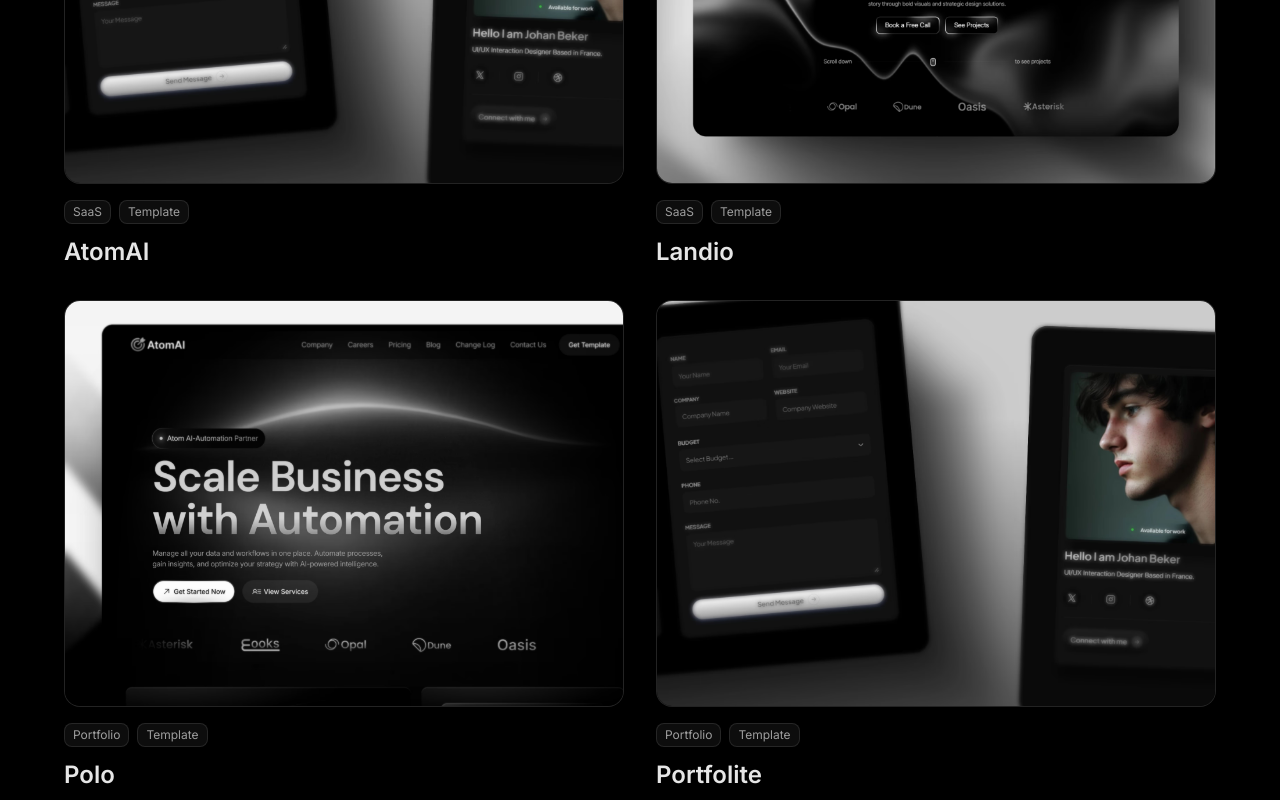
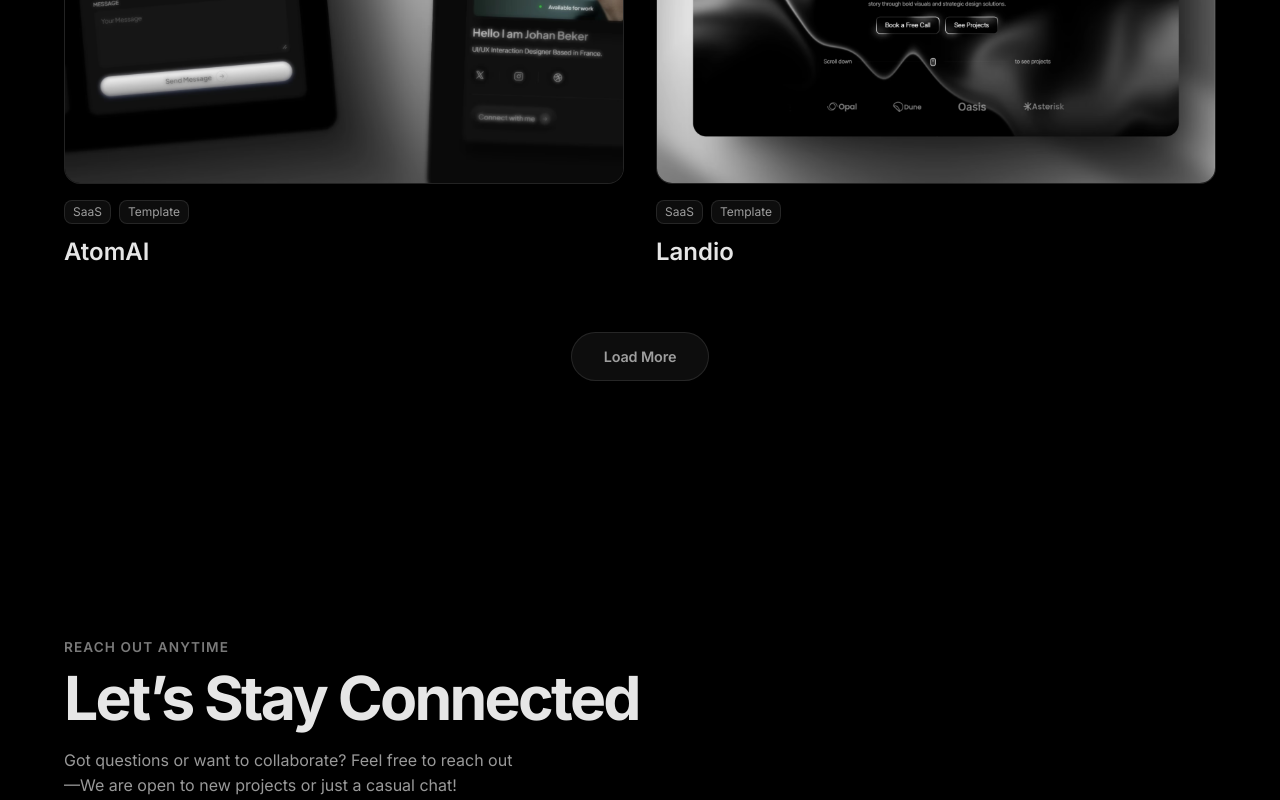
Before and after one commit to MuhammadYousuf10/Portfolio, a Next.js app: page /projects in a window 1280 px wide. Shown: the part 693-1493 px from the top of the page. Built offline with nearby package versions, Linux system fonts and the light colour scheme; what @mui/material-nextjs would draw is missing.

Commit message:
project page fixes

```diff
--- a/src/app/projects/[slug]/page.jsx
+++ b/src/app/projects/[slug]/page.jsx
@@ -101,6 +101,7 @@ const ProjectDetails = () => {
                 <CustomButton
                   text="Contact Me"
                   variant="glass"
+                  onClick={() => router.push("/contact")}
                   icon={<ArrowOutwardIcon fontSize="small" />}
                 />
                 <CustomButton text="Site Preview" variant="outlined" />
--- a/src/app/projects/page.jsx
+++ b/src/app/projects/page.jsx
@@ -1,6 +1,6 @@
 "use client";
 
-import React from "react";
+import React, { useState } from "react";
 import {
   Box,
   Container,
@@ -20,6 +20,14 @@ import { projects, projectsPageData } from "@/data/portfolio";
 
 const ProjectsPage = () => {
   const { header, trustedAvatars } = projectsPageData;
+  const [visibleCount, setVisibleCount] = useState(2);
+
+  const handleLoadMore = () => {
+    setVisibleCount((prev) => prev + 2);
+  };
+
+  const visibleProjects = projects.slice(0, visibleCount);
+  const hasMore = visibleCount < projects.length;
 
   return (
     <Box
@@ -90,7 +98,7 @@ const ProjectsPage = () => {
 
         {/* Projects Grid */}
         <Grid container spacing={4} sx={{ mb: 8 }}>
-          {projects.map((project, index) => (
+          {visibleProjects.map((project, index) => (
             <Grid size={{ xs: 12, md: 6 }} key={index}>
               <ProjectCard project={project} />
             </Grid>
@@ -98,10 +106,12 @@ const ProjectsPage = () => {
         </Grid>
 
         {/* Load More Button */}
+        {hasMore && (
           <Box sx={{ display: "flex", justifyContent: "center", mb: 12 }}>
             <CustomButton
               text="Load More"
               variant="glass"
+              onClick={handleLoadMore}
               sx={{
                 px: 4,
                 py: 1.5,
@@ -110,6 +120,7 @@ const ProjectsPage = () => {
               }}
             />
           </Box>
+        )}
       </Container>
     </Box>
   );
```
Lines whose indentation alone changed are shown as unchanged.
